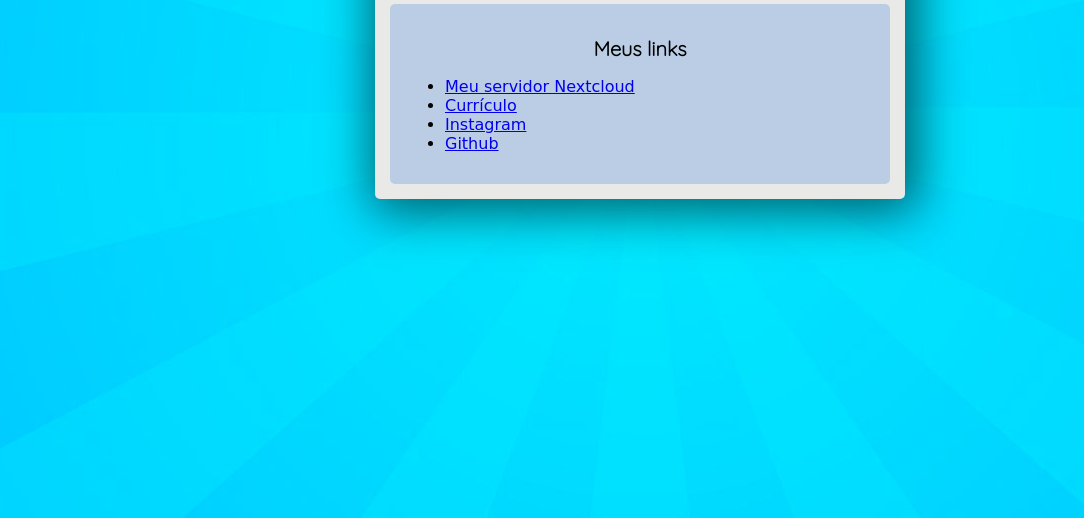
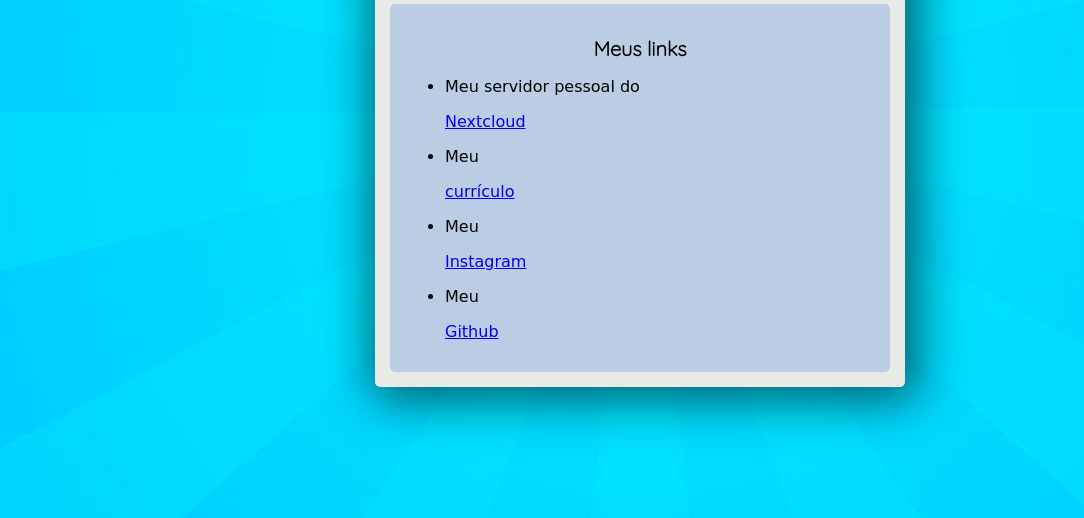
Before and after one commit to WesleyCrist/home-page, a plain HTML site: page index.html in a window 1280 px wide. Shown: the part 282-800 px from the top of the page, without its empty margins (0-1084 px from the left). Drawn offline with Linux system fonts and the light colour scheme.

Commit message:
correção de texto dos links

```diff
--- a/index.html
+++ b/index.html
@@ -19,10 +19,10 @@
 				<div>
 					<h2>Meus links</h2>
 					<ul>
-						<li><a href="https://wesleycristiano.online">Meu servidor Nextcloud</a></li>
-						<li><a href="src/resume/index.html" target="_blank">Currículo</a>
-						<li><a href="https://instagram.com/wcristiano_" target="_blank" rel="external">Instagram</a>
-						<li><a href="https://github.com/WesleyCrist" target="_blank" rel="external">Github</a>
+						<li><p>Meu servidor pessoal do </p><a href="https://wesleycristiano.online">Nextcloud</a></li>
+						<li><p>Meu </p><a href="src/resume/index.html" target="_blank">currículo</a>
+						<li><p>Meu </p><a href="https://instagram.com/wcristiano_" target="_blank" rel="external">Instagram</a>
+						<li><p>Meu </p><a href="https://github.com/WesleyCrist" target="_blank" rel="external">Github</a>
 					</ul>
 				</div>
 			</section>
```
